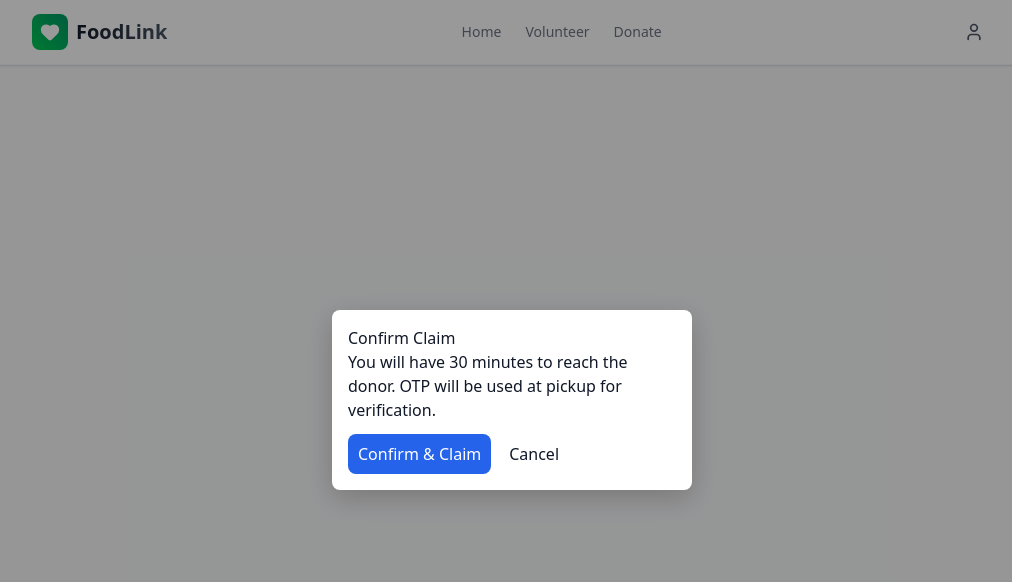
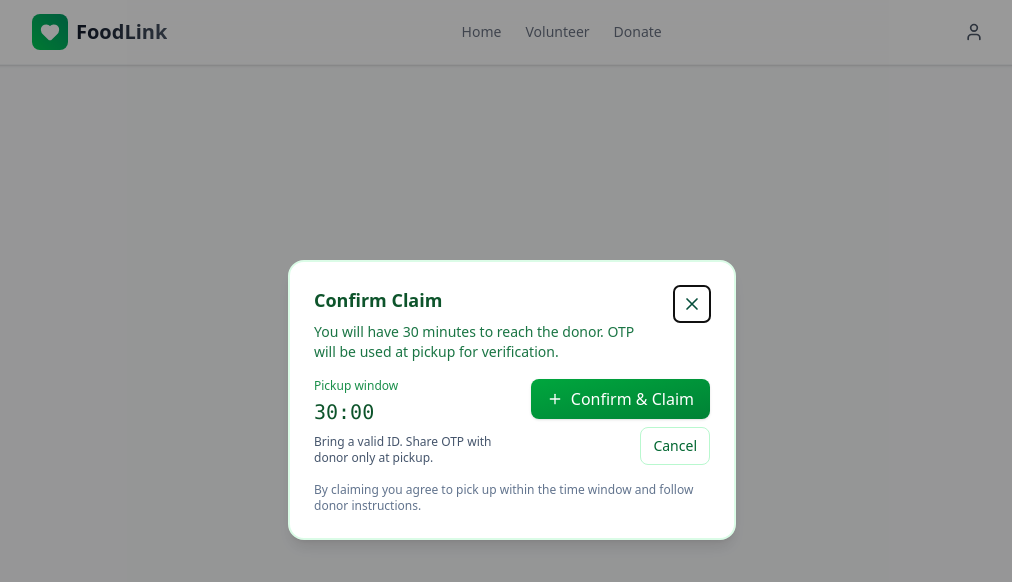
Before and after one commit to sarafkushagra/Team6, a React (Vite) app in the folder frontend/: page /claim/1 in a window 1280 px wide. Shown: the top 582 px of the page, without its empty margins (128-1140 px from the left). Built offline with nearby package versions, Linux system fonts and the light colour scheme; no server answers; the database is empty.

Commit message:
Enhanced claim page UI and flow

```diff
--- a/frontend/src/pages/ClaimModal.jsx
+++ b/frontend/src/pages/ClaimModal.jsx
@@ -1,56 +1,229 @@
-// src/components/ClaimModal.jsx
-import React, { useState } from "react";
-import { doc, runTransaction } from "firebase/firestore";
+import React, { useEffect, useState, useRef } from "react";
+import { doc, runTransaction, getDoc } from "firebase/firestore";
 import { auth, db } from "../firebase";
 
-export default function ClaimModal({ donationId, onClose }) {
+export default function ClaimModal({
+  donationId,
+  onClose,
+  onClaimed,
+  claimWindowMinutes = 30,
+}) {
   const [loading, setLoading] = useState(false);
+  const [error, setError] = useState("");
+  const [success, setSuccess] = useState("");
+  const [countdown, setCountdown] = useState(null); // seconds left (local)
+  const dialogRef = useRef(null);
+
+  // focus + escape
+  useEffect(() => {
+    const timer = setTimeout(() => {
+      dialogRef.current?.querySelector("button")?.focus();
+    }, 0);
+    const onKey = (e) => {
+      if (e.key === "Escape") onClose && onClose();
+    };
+    window.addEventListener("keydown", onKey);
+    return () => {
+      clearTimeout(timer);
+      window.removeEventListener("keydown", onKey);
+    };
+  }, [onClose]);
+
+  // read existing donation doc to show server-based countdown if available
+  useEffect(() => {
+    let mounted = true;
+    const load = async () => {
+      try {
+        const donationRef = doc(db, "donations", donationId);
+        const snap = await getDoc(donationRef);
+        if (!mounted || !snap.exists()) return;
+        const data = snap.data();
+        if (data?.claimExpires) {
+          const expiresAt = Date.parse(data.claimExpires);
+          const secs = Math.max(0, Math.floor((expiresAt - Date.now()) / 1000));
+          setCountdown(secs > 0 ? secs : 0);
+        } else {
+          setCountdown(null);
+        }
+      } catch (e) {
+        // non-fatal — keep UI usable
+        console.warn("Could not load donation doc:", e);
+      }
+    };
+    load();
+    return () => {
+      mounted = false;
+    };
+  }, [donationId]);
+
+  // countdown tick
+  useEffect(() => {
+    if (countdown === null) return;
+    if (countdown <= 0) {
+      setCountdown(0);
+      return;
+    }
+    const id = setInterval(() => setCountdown((s) => (s > 0 ? s - 1 : 0)), 1000);
+    return () => clearInterval(id);
+  }, [countdown]);
+
+  const formatTime = (secs) => {
+    if (secs == null) {
+      const m = String(claimWindowMinutes).padStart(2, "0");
+      return `${m}:00`;
+    }
+    const m = Math.floor(secs / 60).toString().padStart(2, "0");
+    const s = Math.floor(secs % 60).toString().padStart(2, "0");
+    return `${m}:${s}`;
+  };
 
   const confirmClaim = async () => {
+    setError("");
+    setSuccess("");
     const user = auth.currentUser;
-    if (!user) return alert("Login required");
+    if (!user) return setError("Login required. Please sign in first.");
     if (!window.confirm("Confirm claim? You will have limited time to pickup.")) return;
+
     setLoading(true);
     try {
       const donationRef = doc(db, "donations", donationId);
       await runTransaction(db, async (t) => {
         const ds = await t.get(donationRef);
-        if (!ds.exists()) throw new Error("Donation removed");
+        if (!ds.exists()) throw new Error("Donation has been removed.");
         const data = ds.data();
-        if (data.status !== "ACTIVE") throw new Error("Already claimed / not active");
-        // set as claimed, store claimedBy & claimExpires
-        const claimExpires = new Date(Date.now() + (30 * 60 * 1000)).toISOString(); // 30 min window
+        if (data.status !== "ACTIVE") throw new Error("Already claimed or not active.");
+
+        const claimExpires = new Date(Date.now() + claimWindowMinutes * 60 * 1000).toISOString();
         t.update(donationRef, {
           status: "CLAIMED",
           claimedBy: user.uid,
           claimedAt: new Date().toISOString(),
-          claimExpires
+          claimExpires,
         });
       });
-      alert("Claim successful — go pickup!");
-      onClose && onClose();
+
+      // start local countdown (claim window)
+      setCountdown(claimWindowMinutes * 60);
+      setSuccess("Claim successful — go pickup! OTP will be used for verification.");
+      onClaimed && onClaimed();
+
+      // auto-close shortly after success, but allow user to see message
+      setTimeout(() => {
+        onClose && onClose();
+      }, 1100);
     } catch (err) {
       console.error("Claim error", err);
-      alert("Claim failed: " + (err.message || err));
+      setError(err.message || String(err));
+    } finally {
       setLoading(false);
     }
   };
 
+  // close when clicking overlay (but not when clicking inside modal); prevent close during loading
+  const onOverlayClick = (e) => {
+    if (loading) return;
+    if (e.target === e.currentTarget) onClose && onClose();
+  };
+
   return (
-    <div style={overlay}>
-      <div style={modal}>
-        <h3>Confirm Claim</h3>
-        <p>You will have 30 minutes to reach the donor. OTP will be used at pickup for verification.</p>
-        <div style={{display:"flex", gap:8, marginTop:12}}>
-          <button onClick={confirmClaim} style={{padding:"8px 10px", background:"#2563eb", color:"#fff", borderRadius:8}} disabled={loading}>
-            {loading ? "Claiming..." : "Confirm & Claim"}
+    <div
+      className="fixed inset-0 bg-black/40 flex items-center justify-center z-50"
+      aria-hidden={false}
+      onClick={onOverlayClick}
+    >
+      <div
+        role="dialog"
+        aria-modal="true"
+        aria-labelledby="claim-modal-title"
+        aria-describedby="claim-modal-desc"
+        className="bg-white rounded-2xl shadow-lg w-[92%] max-w-md p-6 border-2 border-green-100 relative"
+        ref={dialogRef}
+        onClick={(e) => e.stopPropagation()}
+      >
+        <div className="flex items-start justify-between gap-4">
+          <div>
+            <h3 id="claim-modal-title" className="text-lg font-semibold text-green-900">
+              Confirm Claim
+            </h3>
+            <p id="claim-modal-desc" className="mt-2 text-sm text-green-800/90">
+              You will have <span className="font-medium">{claimWindowMinutes} minutes</span> to reach the donor. OTP will be used at pickup for verification.
+            </p>
+          </div>
+          <button
+            aria-label="Close"
+            onClick={onClose}
+            className="rounded-md p-2 hover:bg-green-50 transition"
+            disabled={loading}
+          >
+            <svg width="20" height="20" viewBox="0 0 24 24" fill="none" aria-hidden>
+              <path d="M6 6l12 12M6 18L18 6" stroke="#064e3b" strokeWidth="2" strokeLinecap="round" strokeLinejoin="round" />
+            </svg>
           </button>
-          <button onClick={onClose} style={{padding:"8px 10px"}}>Cancel</button>
         </div>
+
+        {error && (
+          <div className="mt-4 p-3 rounded-md bg-red-50 border border-red-100 text-red-700 text-sm">
+            {error}
+          </div>
+        )}
+
+        {success && (
+          <div className="mt-4 p-3 rounded-md bg-green-50 border border-green-100 text-green-800 text-sm">
+            {success}
+          </div>
+        )}
+
+        <div className="mt-4 flex items-center justify-between gap-4">
+          <div className="flex-1">
+            <div className="text-xs text-green-700/90">Pickup window</div>
+            <div className="mt-1 text-xl font-mono text-green-900">{formatTime(countdown)}</div>
+            <div className="mt-2 text-xs text-slate-600">Bring a valid ID. Share OTP with donor only at pickup.</div>
+          </div>
+          <div className="flex flex-col items-end gap-2">
+            <button
+              onClick={confirmClaim}
+              disabled={loading}
+              className={`inline-flex items-center gap-2 px-4 py-2 rounded-lg shadow-sm text-white font-medium transition ${loading ? "opacity-60 cursor-not-allowed" : "bg-gradient-to-br from-green-600 to-green-700 hover:from-green-700 hover:to-green-800"}`}
+            >
+              {loading ? (
+                <svg className="animate-spin" width="18" height="18" viewBox="0 0 24 24" fill="none">
+                  <circle cx="12" cy="12" r="10" stroke="#fff" strokeWidth="3" strokeOpacity="0.25" />
+                  <path d="M22 12a10 10 0 00-10-10" stroke="#fff" strokeWidth="3" strokeLinecap="round" />
+                </svg>
+              ) : (
+                <svg width="16" height="16" viewBox="0 0 24 24" fill="none" aria-hidden>
+                  <path d="M5 12h14" stroke="#fff" strokeWidth="2" strokeLinecap="round" />
+                  <path d="M12 5v14" stroke="#fff" strokeWidth="2" strokeLinecap="round" />
+                </svg>
+              )}
+              <span>{loading ? "Claiming..." : "Confirm & Claim"}</span>
+            </button>
+
+            <button
+              onClick={onClose}
+              disabled={loading}
+              className="px-3 py-2 rounded-lg bg-white border border-green-200 text-green-800 text-sm hover:bg-green-50 disabled:opacity-60"
+            >
+              Cancel
+            </button>
+          </div>
+        </div>
+
+        <div className="mt-4 text-xs text-slate-500">By claiming you agree to pick up within the time window and follow donor instructions.</div>
+
+        {/* loading overlay to prevent accidental interactions */}
+        {loading && (
+          <div className="absolute inset-0 bg-white/60 flex items-center justify-center rounded-2xl">
+            <div className="flex items-center gap-2 text-sm text-green-900">
+              <svg className="animate-spin" width="18" height="18" viewBox="0 0 24 24" fill="none">
+                <circle cx="12" cy="12" r="10" stroke="#064e3b" strokeWidth="3" strokeOpacity="0.25" />
+                <path d="M22 12a10 10 0 00-10-10" stroke="#064e3b" strokeWidth="3" strokeLinecap="round" />
+              </svg>
+              Processing…
+            </div>
+          </div>
+        )}
       </div>
     </div>
   );
 }
-
-const overlay = { position:"fixed", left:0, top:0, right:0, bottom:0, background:"rgba(0,0,0,0.4)", display:"flex", alignItems:"center", justifyContent:"center", zIndex:999 };
-const modal = { background:"#fff", padding:16, borderRadius:8, width:360, boxShadow:"0 8px 28px rgba(0,0,0,0.2)" };
```
